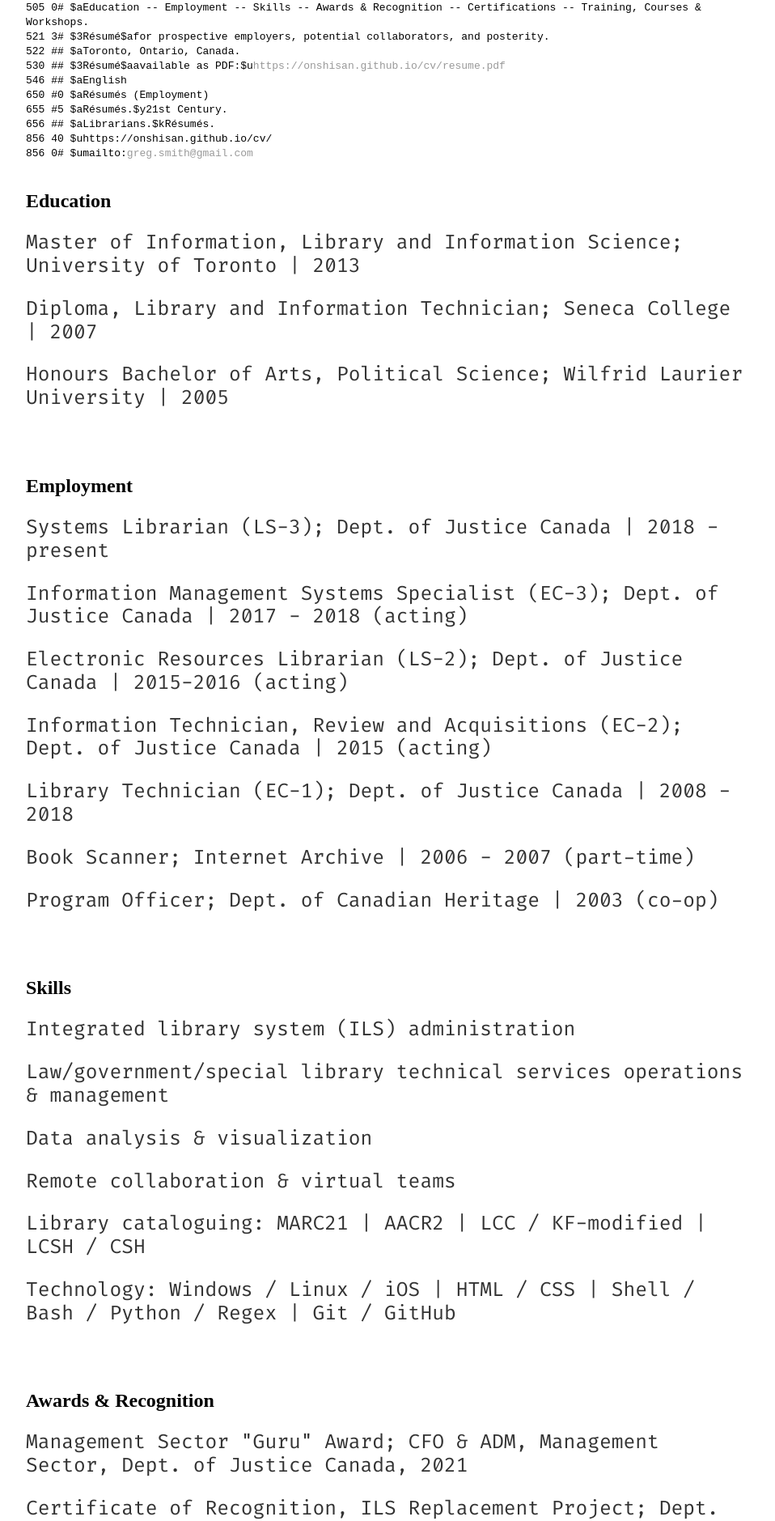
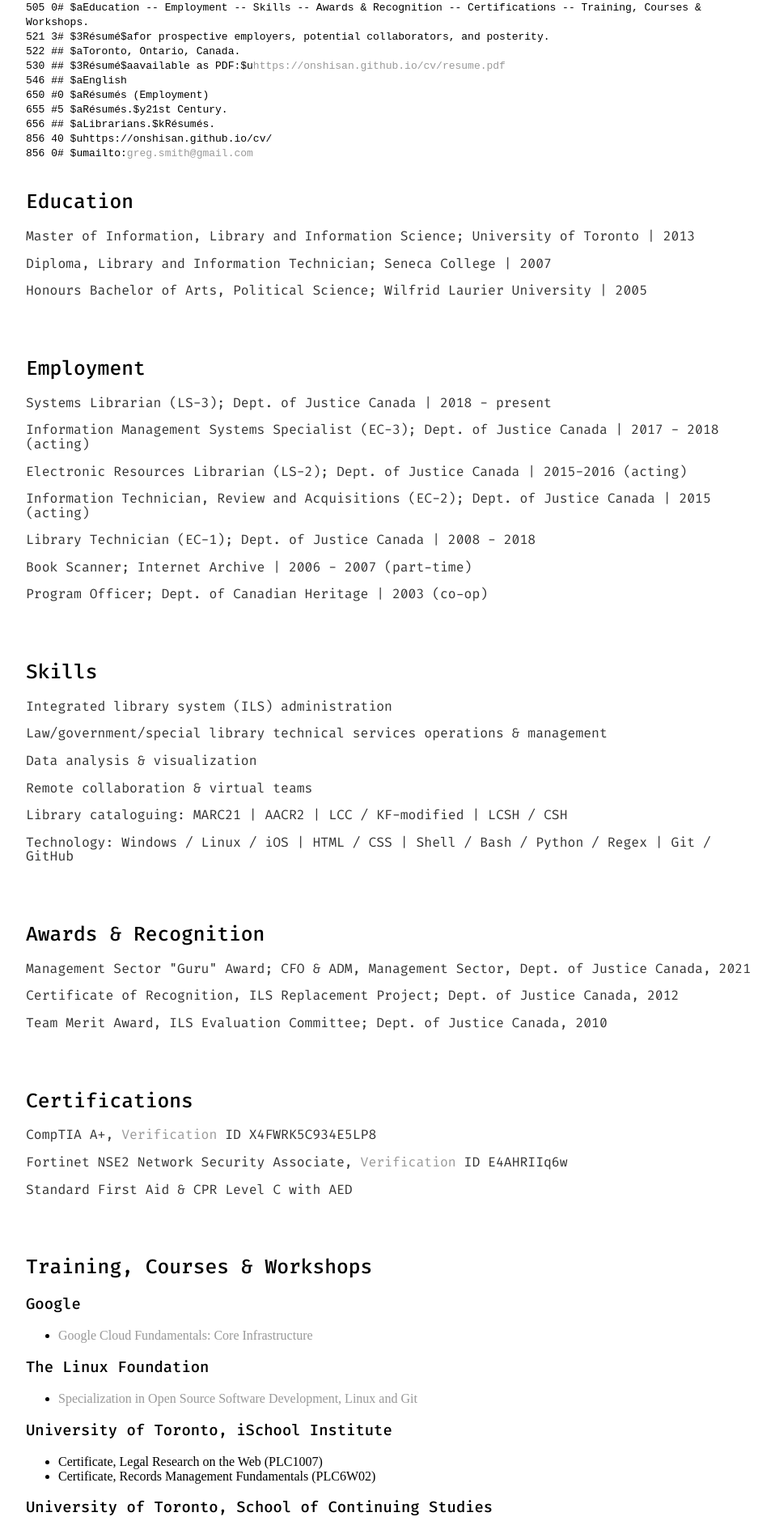
Before and after one commit to onshisan/onshisan.github.io, a Jekyll site: the page built from cv/index.html, in a window 1280 px wide. Shown: the part 317-2196 px from the top of the page at 81% size, without its empty margins (160-1118 px from the left). Built offline with Jekyll 4.4.1, drawn with Linux system fonts in a browser that asks for light colours.

Commit message:
Update main.css
More fonts

```diff
--- a/css/main.css
+++ b/css/main.css
@@ -60,6 +60,9 @@
     display: inline;
     margin-right: 20px;
 }
+blurb ul li {
+    font-family:'Fira Code'
+}
 a {
     text-decoration: none;
     color: #999;
@@ -71,10 +74,20 @@
     font-size: 3em;
     font-family:'Fira Code','Helvetica', 'Arial', 'Sans-Serif';
 }
+h2 {
+    font-size: 1.5em;
+    font-family:'Fira Code','Helvetica','Arial', 'Sans-Serif';
+    font-weight: 500;
+}
+h3 {
+    font-size: 1.15em;
+    font-family:'Fira Code','Helvetica','Arial', 'Sans-Serif';
+    font-weight: 500;
+}
 p {
-    font-size: 1.5em;
+    font-size: 1.0em;
     font-family: 'Fira Code';
-    line-height: 1.2em;
+    line-height: 1.1em;
     color: #333;
 }
 footer {
```
